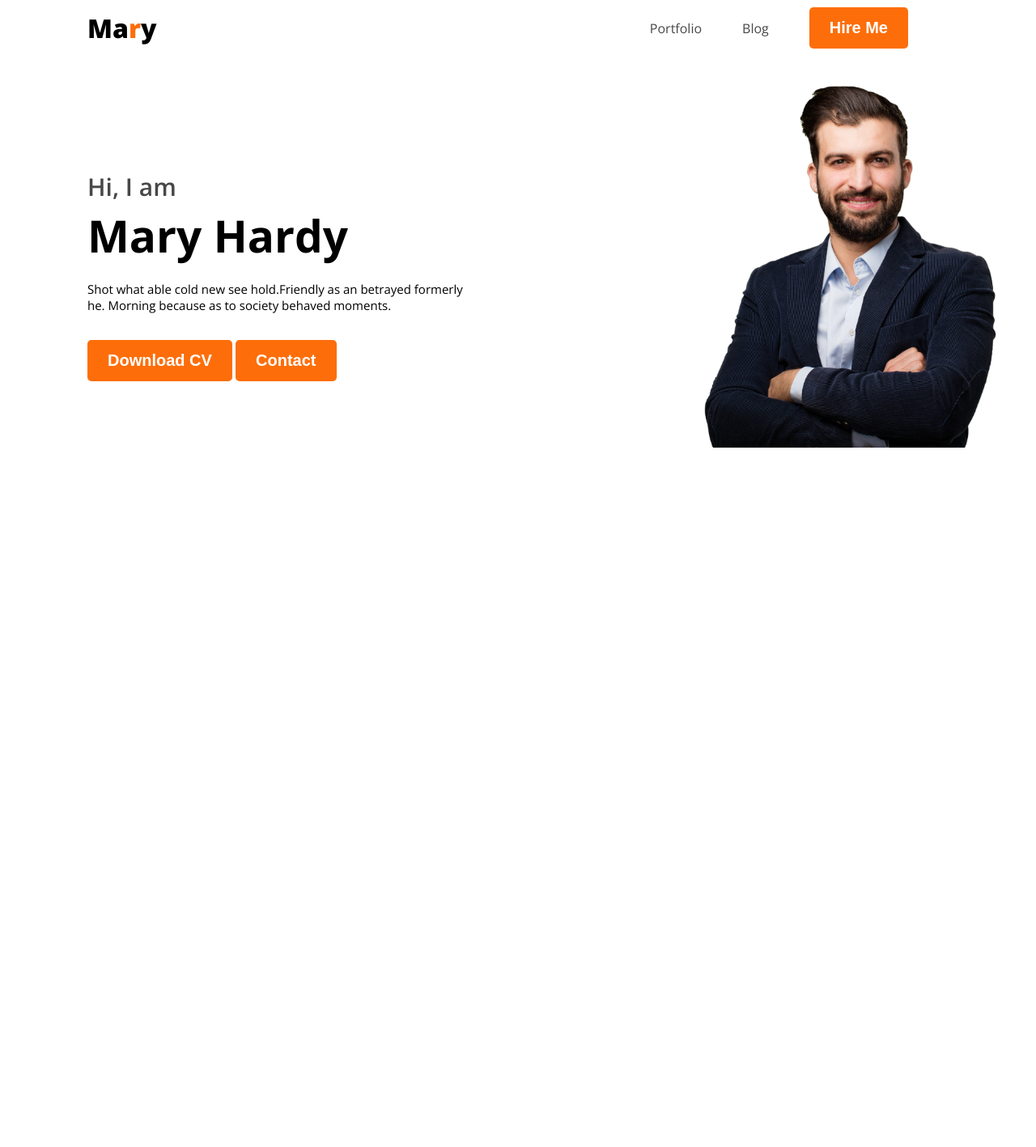
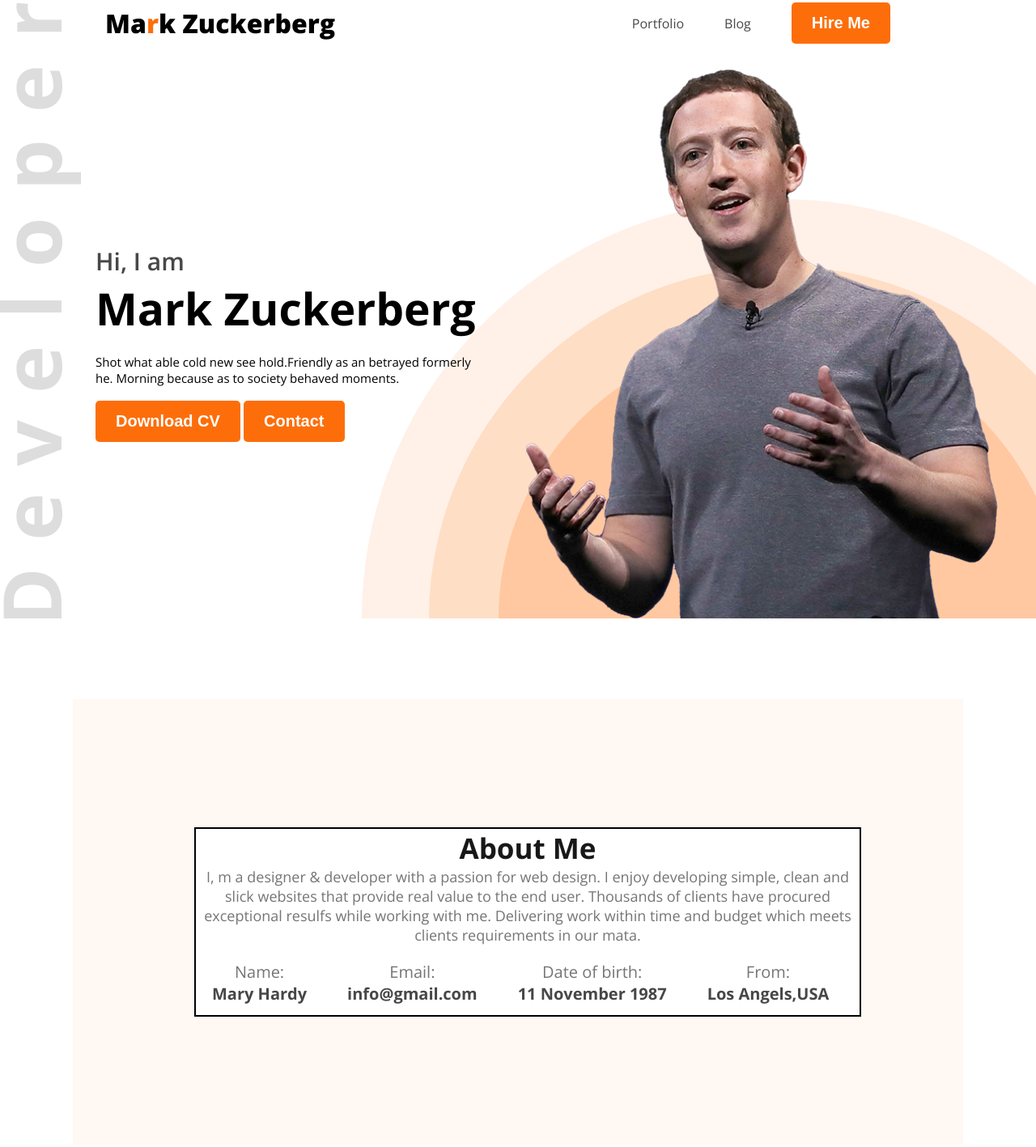
Before and after one commit to tajrin36/web-protfolio-practice, a plain HTML site: page protfolio.html in a window 1280 px wide. Shown: the part 27-1444 px from the top of the page at 81% size. Before the commit the page ends 800 px from the top, so only its background shows below. Drawn offline with nearby package versions, Linux system fonts and the light colour scheme.

Commit message:
first commit

```diff
--- a/protfolio.html
+++ b/protfolio.html
@@ -11,9 +11,9 @@
 </head>
 <body class="open-sans-normal">
     <!-- for navigation -->
-    <header>
+    <header class="header">
         <nav>
-            <h3 class="nav-title">Ma<span class="text-primary">r</span>y</h3>
+            <h3 class="nav-title">Ma<span class="text-primary">r</span>k Zuckerberg</h3>
             <ul>
                 <li><a class="dark02" href="">Portfolio</a></li>
                 <li><a class="dark02" href="">Blog</a></li>
@@ -23,16 +23,39 @@
         <div class="banner-container">
             <div class="banner-content">
                 <h4 class="banner-greeting dark02">Hi, I  am</h4>
-                <h1 class="banner-title">Mary Hardy</h1>
+                <h1 class="banner-title">Mark Zuckerberg</h1>
                 <p class="banner-desc">Shot what able cold new see hold.Friendly as an betrayed formerly he. Morning because as to society behaved moments.</p>
                 <button class="btn-primary">Download CV</button>
                 <button class="btn-primary">Contact</button>
             </div>
-            <img class="banner-profile-picture" src="assets/images/hardy.png" alt="">
+            <img class="banner-profile-picture" src="assets/images/mark.png" alt="">
         </div>
     </header>
     <main>
-
+        <div class="about secondary-bg">
+            <div class="about_content">
+                 <h4 class="section-title">About Me</h4>
+                 <p class="section-description">I, m a designer & developer with a passion for web design. I enjoy developing simple, clean and slick websites that provide real value to the end user. Thousands of clients have procured exceptional resulfs while working with me. Delivering work within time and budget which meets clients requirements in our mata.</p>
+                 <div class="about_info">
+                    <div class="per_info">
+                        <p class="section-info">Name:</p>
+                        <h6 class="section-h6-info">Mary Hardy</h6>
+                    </div>
+                    <div class="per_info">
+                        <p class="section-info">Email:</p>
+                        <h6 class="section-h6-info">info@gmail.com</h6>
+                    </div>
+                    <div class="per_info">
+                        <p class="section-info">Date of birth:</p>
+                        <h6 class="section-h6-info">11 November 1987</h6>
+                    </div>
+                    <div class="per_info">
+                        <p class="section-info">From:</p>
+                        <h6 class="section-h6-info">Los Angels,USA</h6>
+                    </div>
+                 </div>
+            </div>
+        </div>
     </main>
     <footer>
 
--- a/styles/protfolio.css
+++ b/styles/protfolio.css
@@ -1,3 +1,7 @@
+*{
+  margin: 0;
+  padding: 0;
+}
 .open-sans-normal {
   font-family: "Open Sans", sans-serif;
   font-optical-sizing: auto;
@@ -5,6 +9,7 @@
   font-variation-settings:
     "wdth" 100;
 }
+
 
 /* shared style */
 .text-primary{
@@ -22,13 +27,42 @@
   border-radius: 5px;
   border: none;
 }
+.section-title{
+  font-weight: bold;
+  font-size: 35px;
+  color: #181818;
+}
+.section-description{
+  font-size: 18px;
+  color: #757575;
+}
+.section-info{
+  font-size: 20px;
+  color: #757575;
+}
+.section-h6-info{
+  font-weight: bold;
+  font-size: 20px;
+  color: #474747;
+}
+.secondary-bg{
+  background-color: #FFF8F3;
+}
+
+/* header */
+.header{
+  background-image: url(../assets/images/developer.png),url(../assets/images/header_bg.png);
+  background-repeat: no-repeat;
+  background-position: top left,bottom right;
+}
 
 /* nav style */
+
 nav{
     display: flex;
     align-items: center;
     justify-content: space-between;
-    margin: 0px 100px;
+    margin: 30px 130px;
 }
 .nav-title{
   font-weight: 800;
@@ -54,13 +88,14 @@ nav ul{
   display: flex;
   justify-content: space-between;
   align-items: center;
-  margin-right: 35px
+  margin: 0 40px 0 118px;
+  height: 680px;
 
 }
 .banner-greeting{
   font-weight:600 ;
   font-size: 30px;
-  margin-bottom: 2px;
+  /* margin-bottom: 2px; */
 }
 .banner-title{
   font-weight: bold;
@@ -75,9 +110,50 @@ nav ul{
   width: 465px;
 }
 .banner-profile-picture{
-  width: 400px;
-  height: 465px;;
+  width: 590px;
+  height: 680px;
+
 }
 .banner-content{
-  margin: 0px 100px;
+
+  max-width: 590px;
+  height: ;
 }
+
+/* main style */
+.about{
+  height: 550px;
+  width: 1100px;
+  margin: 100px auto;
+  align-content: center;
+
+
+}
+.about_content{
+  height: 230px;
+  width: 820px;
+  text-align: center;
+  background-color: #FFFFFF;
+  margin: 150px;
+  border: 2px solid black;
+  /* padding: 5px; */
+
+}
+.about_info{
+  display: flex;
+  /* flex-direction: column; */
+  gap: 50px;
+  padding: 20px;
+
+
+}
+.per-info{
+  height: 13px;
+  display: flex;
+  flex-direction: column;
+  gap: 5px;
+}
+.per-info h6{
+  margin: 30px;
+
+}
```
Also changed, not shown: assets/images/mark.png (added).
